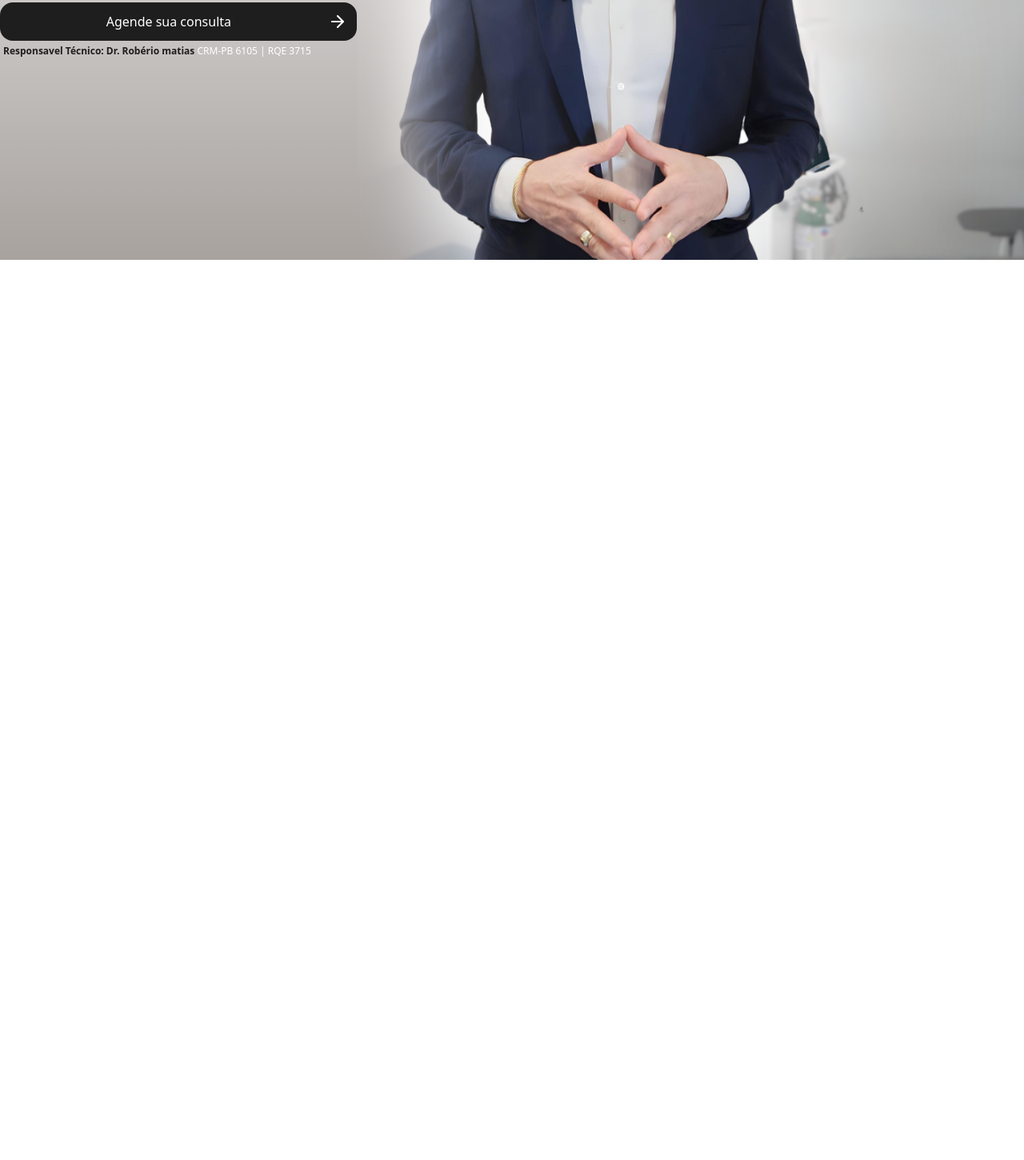
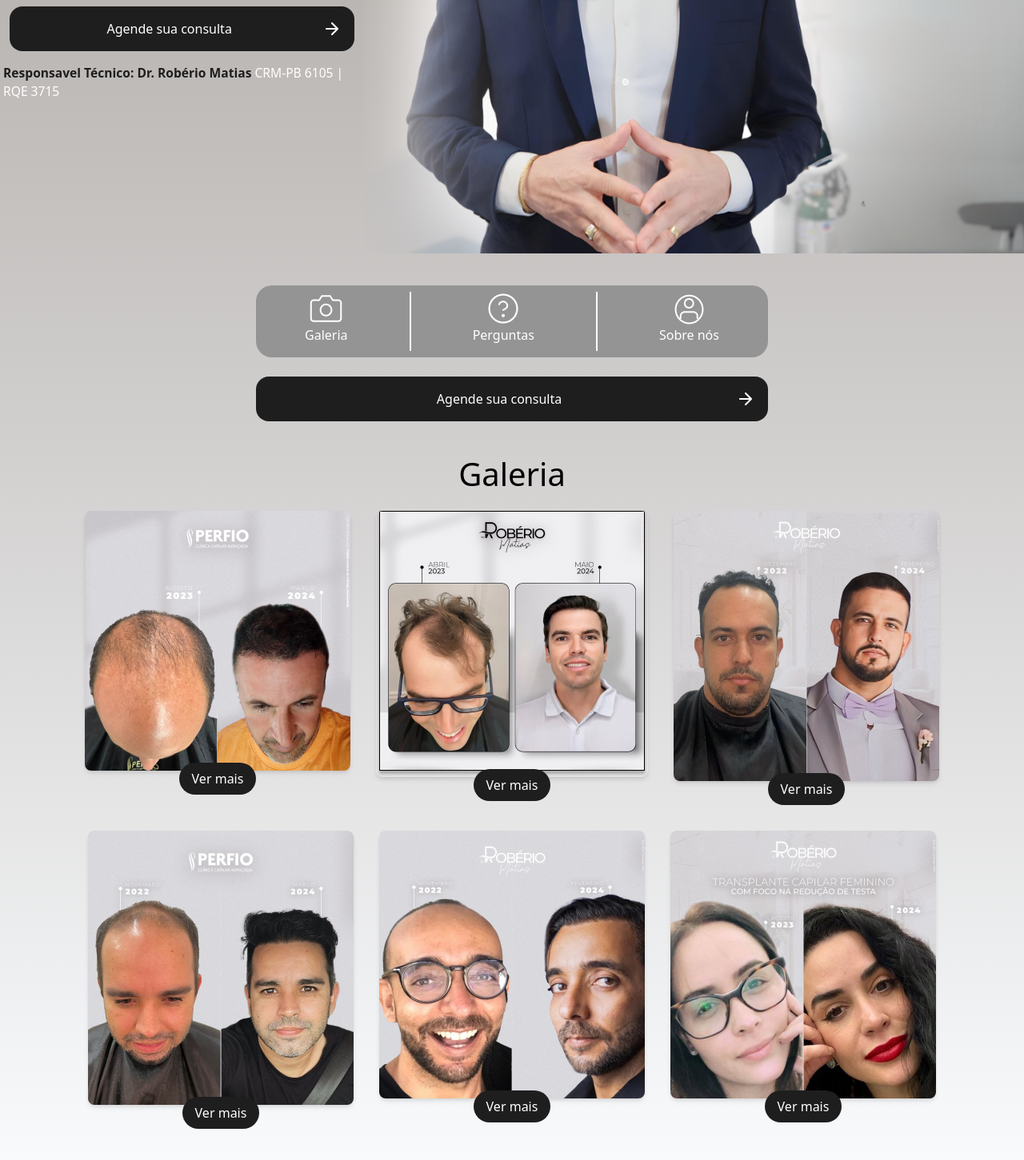
Before and after one commit to raid-company/clinica-perfio, a website: page src/index.html in a window 1280 px wide. Shown: the part 419-1870 px from the top of the page at 80% size. Before the commit the page ends 800 px from the top, so only its background shows below. Drawn offline with Linux system fonts and the light colour scheme.

Commit message:
add galeria

```diff
--- a/src/index.html
+++ b/src/index.html
@@ -10,8 +10,8 @@
   <link href="https://fonts.googleapis.com/css2?family=Josefin+Sans:ital,wght@0,100..700;1,100..700&display=swap" rel="stylesheet">
 </head>
 
-<body>
-    <section class="top-page bg-gradient-to-b from-slate-50 to-stone-400 md:flex flex-row-reverse">
+<body class="bg-gradient-to-t from-slate-50 to-stone-400">
+    <section class="top-page  md:flex flex-row-reverse">
         <div class="img-side">
             <div class="img-top-page">
                 <img src="./img/roberio-mobile.png" alt="Roberio" class="block md:hidden">
@@ -23,14 +23,83 @@
                 <img class="text-center" src="./img/logo-top-page.png" alt="">
                 <img src="./img/text-top-page.png" alt="">
             </div>
-            <div class="button-consulta flex bg-[#1E1E1E] rounded-2xl p-3 justify-between items-center text-white mt-6">
-                <a href="http://" class="flex-grow text-center">Agende sua consulta</a>
-                <img src="./img/icons/seta.png" alt="">
+            <div class="button-consulta flex bg-[#1E1E1E] rounded-2xl p-3 m-3 md:p-4 justify-between items-center text-white mt-6">
+                <a href="http://" class="flex-grow text-center text-sm md:text-base">Agende sua consulta</a>
+                <img src="./img/icons/seta.png" alt="" class="md:ml-2">
             </div>
-            <p class="text-white text-[12px] p-1"><span class="text-[#1E1E1E] font-bold">Responsavel Técnico: Dr. Robério matias</span>  CRM-PB 6105 | RQE 3715</p>
+
+            <p class="text-white text-[12px] p-1 md:text-[15.6px]"><span class="text-[#1E1E1E] font-bold">Responsavel Técnico: Dr. Robério Matias</span>  CRM-PB 6105 | RQE 3715</p>
         </div>
+    </section>
+    <section class="w-full flex justify-center text-white mt-10">
+        <div class="nav-itens bg-[#949494] flex gap-6 p-2 rounded-[20px] w-80 mx-auto md:w-1/2 justify-evenly">
 
+            <a href="http://" class="flex flex-col items-center">
+                <img src="./img/icons/Camera.png" alt="">
+                <p class="text-center">Galeria</p>
+            </a>
+            <img src="./img/icons/Line 4.png" alt="">
+            <a href="http://" class="flex flex-col items-center">
+                <img src="./img/icons/help-circle.png" alt="">
+                <p class="text-center">Perguntas</p>
+            </a>
+            <img src="./img/icons/Line 4.png" alt="">
+            <a href="http://" class="flex flex-col items-center">
+                <img src="./img/icons/user.png" alt="">
+                <p>Sobre nós</p>
+            </a>
+        </div>
     </section>
+
+    <div class="button-consulta flex bg-[#1E1E1E] rounded-2xl p-3 m-3 md:p-4 justify-between items-center text-white mt-6 md:w-1/2 mx-auto">
+        <a href="http://" class="flex-grow text-center text-sm md:text-base">Agende sua consulta</a>
+        <img src="./img/icons/seta.png" alt="" class="md:ml-2">
+    </div>
+
+    <section class="p-6">
+        <p class="text-center text-[40px]">Galeria</p>
+        <div class="flex flex-wrap justify-center">
+            <div class="gallery-item m-4 flex flex-col items-center">
+                <img src="./img/galeria/img-1.png" alt="Imagem 1" class="rounded-lg shadow-md">
+                <button class="view-more-button bg-[#1E1E1E] text-white py-2 px-4 mt-[-10px] rounded-[20px]">Ver mais</button>
+            </div>
+            <div class="gallery-item m-4 flex flex-col items-center">
+                <img src="./img/galeria/img-2.png" alt="Imagem 2" class="rounded-lg shadow-md">
+                <button class="view-more-button bg-[#1E1E1E] text-white py-2 px-4 mt-[-10px] rounded-[20px]">Ver mais</button>
+            </div>
+            <div class="gallery-item m-4 flex flex-col items-center">
+                <img src="./img/galeria/img-3.png" alt="Imagem 3" class="rounded-lg shadow-md">
+                <button class="view-more-button bg-[#1E1E1E] text-white py-2 px-4 mt-[-10px] rounded-[20px]">Ver mais</button>
+            </div>
+        </div>
+        <div class="flex flex-wrap justify-center">
+            <div class="gallery-item m-4 flex flex-col items-center">
+                <img src="./img/galeria/img-4.png" alt="Imagem 4" class="rounded-lg shadow-md">
+                <button class="view-more-button bg-[#1E1E1E] text-white py-2 px-4 mt-[-10px] rounded-[20px]">Ver mais</button>
+            </div>
+            <div class="gallery-item m-4 flex flex-col items-center">
+                <img src="./img/galeria/img-5.png" alt="Imagem 5" class="rounded-lg shadow-md">
+                <button class="view-more-button bg-[#1E1E1E] text-white py-2 px-4 mt-[-10px] rounded-[20px]">Ver mais</button>
+            </div>
+            <div class="gallery-item m-4 flex flex-col items-center">
+                <img src="./img/galeria/img-6.png" alt="Imagem 6" class="rounded-lg shadow-md">
+                <button class="view-more-button bg-[#1E1E1E] text-white py-2 px-4 mt-[-10px] rounded-[20px]">Ver mais</button>
+            </div>
+        </div>
+    </section>
+
+
+
+
+
+
+
+
+
+
+
+
+
 
 </body>
 </html>
```
Also changed, not shown: src/img/galeria/img-1.png (added), src/img/galeria/img-2.png (added), src/img/galeria/img-3.png (added), src/img/galeria/img-4.png (added), src/img/galeria/img-5.png (added), src/img/galeria/img-6.png (added), src/img/icons/Camera.png (added), src/img/icons/Line 4.png (added), src/img/icons/help-circle.png (added), src/img/icons/user.png (added), src/output.css.
